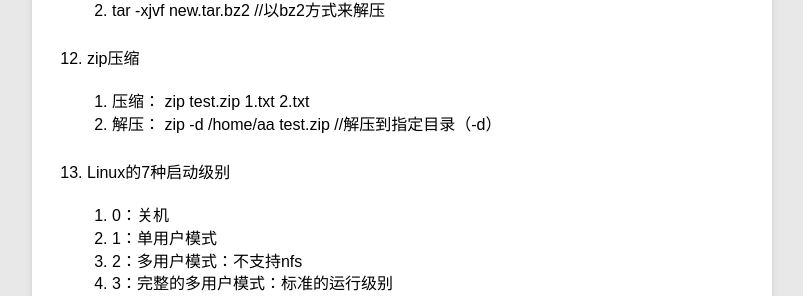
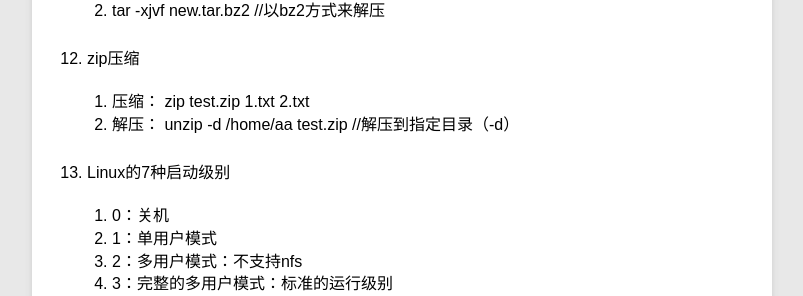
Before and after one commit to lihb/lihb.github.com, a Jekyll site: the page built from _posts/blog/2014-07-28-RedHat5.4实训.md, in a window 1280 px wide and 900 px high, scrolled down 1630 px. Shown: the part 144-440 px from the top of the window, without its empty margins (78-881 px from the left). Built offline with Jekyll 4.4.1, drawn with Linux system fonts in a browser that asks for light colours; Markdown is read by kramdown in place of the engine named in the settings.

Commit message:
修正一处错误

```diff
--- a/_posts/blog/2014-07-28-RedHat5.4实训.md
+++ b/_posts/blog/2014-07-28-RedHat5.4实训.md
@@ -69,7 +69,7 @@ categories: blog
 12. zip压缩
 
     - 压缩： zip test.zip 1.txt 2.txt
-    - 解压： zip -d /home/aa test.zip  //解压到指定目录（-d）
+    - 解压： unzip -d /home/aa test.zip  //解压到指定目录（-d）
 
 13. Linux的7种启动级别
 
```
